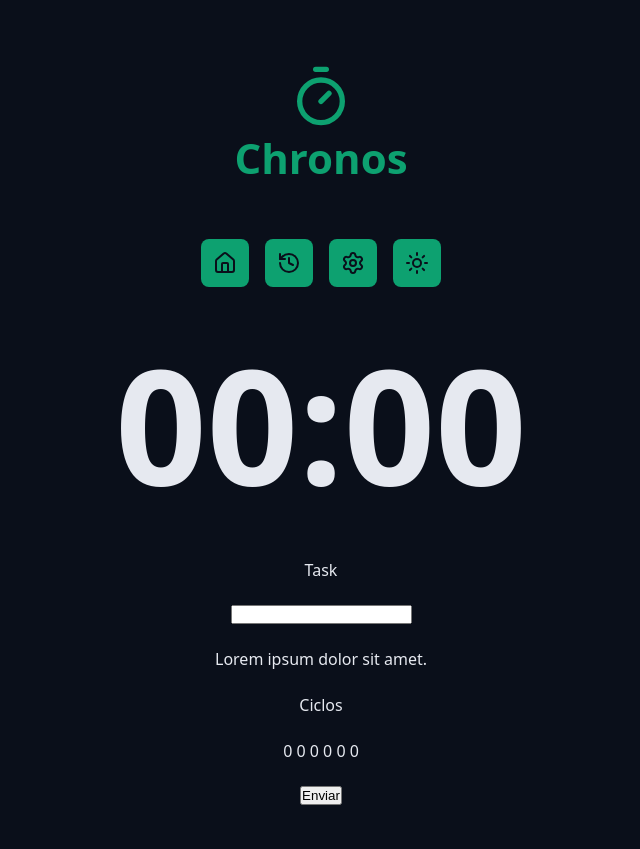
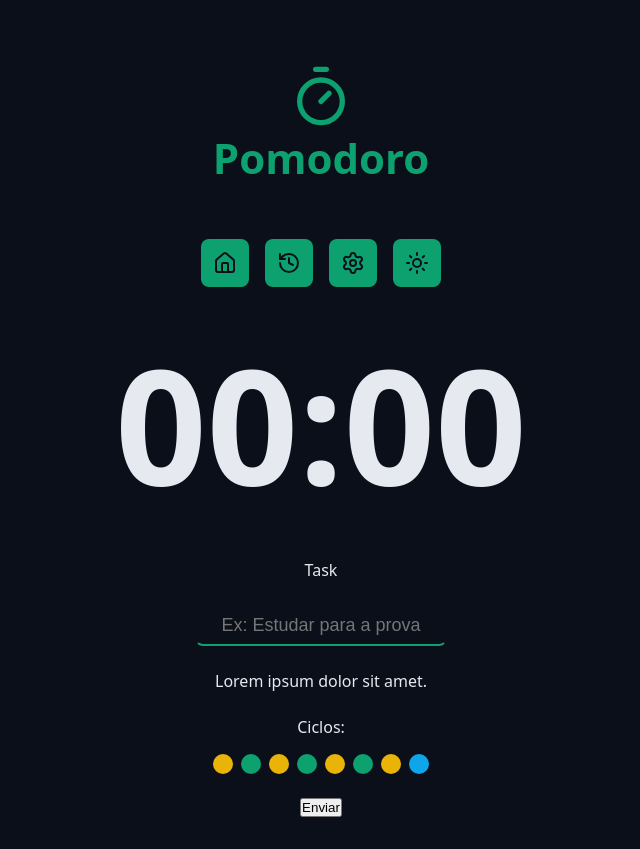
Before and after one commit to EnzoCerqueira/chronos-pomodoro, a React (Vite) app: page / in a window 1280 px wide. Shown: the whole page, without its empty margins (319-959 px from the left). Built offline with nearby package versions, Linux system fonts and the light colour scheme.

Commit message:
doing input and cycles

```diff
--- a/src/assets/App.tsx
+++ b/src/assets/App.tsx
@@ -4,6 +4,8 @@ import { Container } from '../components/Container';
 import { Logo } from '../components/Logo';
 import { Menu } from '../components/Menu';
 import { CountDown } from '../components/CountDown';
+import { DefaultInput } from '../components/DefaultInput';
+import Cycles from '../components/Cycles';
 
 export function App() {
   return (
@@ -22,21 +24,25 @@ export function App() {
 
       <Container>
         <form className='form'>
-          <div className="formRow">
-            <label htmlFor="input">Task</label>
-            <input id='input' type="text" />
+          <div className='formRow'>
+            <DefaultInput
+              labelText='Task'
+              id='meuInput'
+              type='text'
+              placeholder='Ex: Estudar para a prova'
+
+            />
           </div>
 
-          <div className="formRow">
+          <div className='formRow'>
             <p>Lorem ipsum dolor sit amet.</p>
           </div>
 
-          <div className="formRow">
-            <p>Ciclos</p>
-            <p>0 0 0 0 0 0</p>
+          <div className='formRow'>
+            <Cycles />
           </div>
 
-          <div className="formRow">
+          <div className='formRow'>
             <button>Enviar</button>
           </div>
         </form>
--- /dev/null
+++ b/src/components/Cycles/index.tsx
@@ -0,0 +1,22 @@
+import styles from './styles.module.css';
+
+export const Cycles = () => {
+  return (
+    <div className={styles.cycles}>
+      <span>Ciclos:</span>
+
+      <div className={styles.cycleDots}>
+        <span className={`${styles.cycleDot} ${styles.workTime}`}></span>
+        <span className={`${styles.cycleDot} ${styles.shortBreakTime}`}></span>
+        <span className={`${styles.cycleDot} ${styles.workTime}`}></span>
+        <span className={`${styles.cycleDot} ${styles.shortBreakTime}`}></span>
+        <span className={`${styles.cycleDot} ${styles.workTime}`}></span>
+        <span className={`${styles.cycleDot} ${styles.shortBreakTime}`}></span>
+        <span className={`${styles.cycleDot} ${styles.workTime}`}></span>
+        <span className={`${styles.cycleDot} ${styles.longBreakTime}`}></span>
+      </div>
+    </div>
+  );
+};
+
+export default Cycles;
--- /dev/null
+++ b/src/components/Cycles/styles.module.css
@@ -0,0 +1,30 @@
+.cycles {
+  display: flex;
+  flex-direction: column;
+  gap: 1.6rem;
+  justify-content: center;
+  align-items: center;
+}
+
+.cycleDots {
+  display: flex;
+  gap: 0.8rem;
+}
+
+.cycleDot {
+  width: 2rem;
+  height: 2rem;
+  border-radius: 50%;
+}
+
+.workTime {
+  background-color: var(--warning);
+}
+
+.shortBreakTime {
+  background-color: var(--primary);
+}
+
+.longBreakTime {
+  background-color: var(--info);
+}
--- /dev/null
+++ b/src/components/DefaultInput/index.tsx
@@ -0,0 +1,25 @@
+import styles from './styles.module.css';
+
+type DefaultInputProps = {
+  id: string;
+  labelText: string;
+} & React.ComponentProps<'input'>;
+
+export function DefaultInput({
+  id,
+  type,
+  labelText,
+  ...rest
+}: DefaultInputProps) {
+  return (
+    <>
+      <label htmlFor={id}>{labelText}</label>
+      <input
+        className={styles.input}
+        id={id}
+        type={type}
+        {...rest}
+      />
+    </>
+  );
+}
--- /dev/null
+++ b/src/components/DefaultInput/styles.module.css
@@ -0,0 +1,22 @@
+.input {
+  background-color: transparent;
+  text-align: center;
+  font-size: 1.8rem;
+  padding: 0.8rem;
+  border-radius: 0.8rem;
+  color: var(--text-default);
+  outline: none;
+  border: 0.2rem solid transparent;
+  border-bottom: 0.2rem solid var(--primary);
+  transition: all 0.2s ease-in-out;
+}
+
+.input:focus {
+  border-radius: 0.8rem;
+  border: 0.2rem solid var(--primary);
+}
+
+.input:disabled {
+  border-bottom: 0.2rem solid var(--disabled);
+  color: var(--text-disabled);
+}
--- a/src/components/Logo/index.tsx
+++ b/src/components/Logo/index.tsx
@@ -6,7 +6,7 @@ export const Logo = () => {
     <div className={styles.logo}>
       <a className={styles.logoLink} href='#'>
         <TimerIcon />
-        <span>Chronos</span>
+        <span>Pomodoro</span>
       </a>
     </div>
   );
--- a/src/styles/theme.css
+++ b/src/styles/theme.css
@@ -31,4 +31,7 @@
 
   --text-default: #e6e9f0;
   --text-muted: #aab3cc;
+
+  --disabled: #555f7d;
+  --text-disabled: #aab3cc;
 }
```
